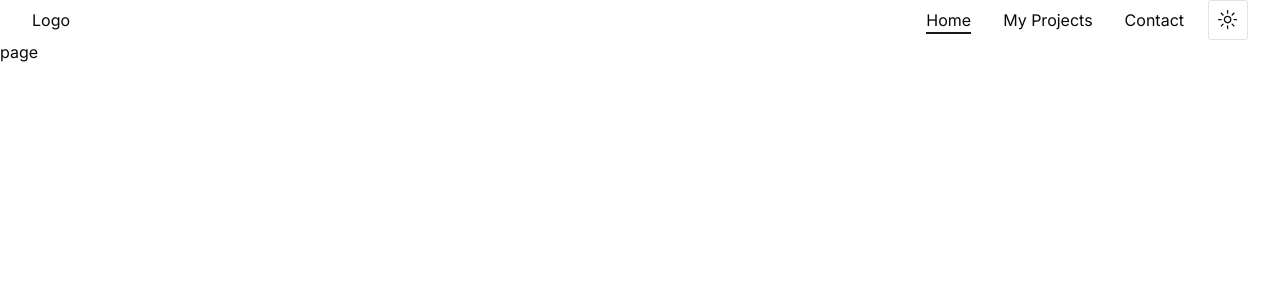
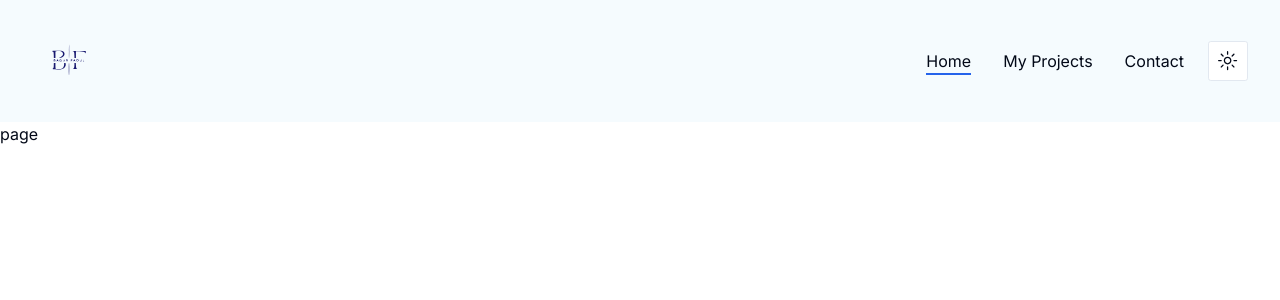
Before and after one commit to BadurFadul/personal-portfolio, a Next.js app: page / in a window 1280 px wide. Shown: the top 300 px of the page. Built offline with nearby package versions, Linux system fonts and the light colour scheme.

Commit message:
bug fix in header

```diff
--- a/app/globals.css
+++ b/app/globals.css
@@ -7,47 +7,47 @@
   @layer base {
     :root {
       --background: 0 0% 100%;
-      --foreground: 240 10% 3.9%;
+      --foreground: 222.2 84% 4.9%;
       --card: 0 0% 100%;
-      --card-foreground: 240 10% 3.9%;
+      --card-foreground: 222.2 84% 4.9%;
       --popover: 0 0% 100%;
-      --popover-foreground: 240 10% 3.9%;
-      --primary: 240 5.9% 10%;
-      --primary-foreground: 0 0% 98%;
-      --secondary: 240 4.8% 95.9%;
-      --secondary-foreground: 240 5.9% 10%;
-      --muted: 240 4.8% 95.9%;
-      --muted-foreground: 240 3.8% 46.1%;
-      --accent: 240 4.8% 95.9%;
-      --accent-foreground: 240 5.9% 10%;
+      --popover-foreground: 222.2 84% 4.9%;
+      --primary: 221.2 83.2% 53.3%;
+      --primary-foreground: 210 40% 98%;
+      --secondary: 210 40% 96.1%;
+      --secondary-foreground: 222.2 47.4% 11.2%;
+      --muted: 210 40% 96.1%;
+      --muted-foreground: 215.4 16.3% 46.9%;
+      --accent: 210 40% 96.1%;
+      --accent-foreground: 222.2 47.4% 11.2%;
       --destructive: 0 84.2% 60.2%;
-      --destructive-foreground: 0 0% 98%;
-      --border: 240 5.9% 90%;
-      --input: 240 5.9% 90%;
-      --ring: 240 5.9% 10%;
+      --destructive-foreground: 210 40% 98%;
+      --border: 214.3 31.8% 91.4%;
+      --input: 214.3 31.8% 91.4%;
+      --ring: 221.2 83.2% 53.3%;
       --radius: 0.3rem;
     }
 
     .dark {
-      --background: 240 10% 3.9%;
-      --foreground: 0 0% 98%;
-      --card: 240 10% 3.9%;
-      --card-foreground: 0 0% 98%;
-      --popover: 240 10% 3.9%;
-      --popover-foreground: 0 0% 98%;
-      --primary: 0 0% 98%;
-      --primary-foreground: 240 5.9% 10%;
-      --secondary: 240 3.7% 15.9%;
-      --secondary-foreground: 0 0% 98%;
-      --muted: 240 3.7% 15.9%;
-      --muted-foreground: 240 5% 64.9%;
-      --accent: 240 3.7% 15.9%;
-      --accent-foreground: 0 0% 98%;
+      --background: 222.2 84% 4.9%;
+      --foreground: 210 40% 98%;
+      --card: 222.2 84% 4.9%;
+      --card-foreground: 210 40% 98%;
+      --popover: 222.2 84% 4.9%;
+      --popover-foreground: 210 40% 98%;
+      --primary: 217.2 91.2% 59.8%;
+      --primary-foreground: 222.2 47.4% 11.2%;
+      --secondary: 217.2 32.6% 17.5%;
+      --secondary-foreground: 210 40% 98%;
+      --muted: 217.2 32.6% 17.5%;
+      --muted-foreground: 215 20.2% 65.1%;
+      --accent: 217.2 32.6% 17.5%;
+      --accent-foreground: 210 40% 98%;
       --destructive: 0 62.8% 30.6%;
-      --destructive-foreground: 0 0% 98%;
-      --border: 240 3.7% 15.9%;
-      --input: 240 3.7% 15.9%;
-      --ring: 240 4.9% 83.9%;
+      --destructive-foreground: 210 40% 98%;
+      --border: 217.2 32.6% 17.5%;
+      --input: 217.2 32.6% 17.5%;
+      --ring: 224.3 76.3% 48%;
     }
   }
 
--- a/components/Header.jsx
+++ b/components/Header.jsx
@@ -1,5 +1,6 @@
 "use client"
-import React from 'react'
+import React, { useState, useEffect } from 'react';
+import { usePathname } from 'next/navigation';
 
 import ThemeToggler from './ThemeToggler'
 import Logo from './Logo'
@@ -7,8 +8,26 @@ import Nav from './Nav'
 import MobileNav from './MobileNav'
 
 const Header = () => {
+    const [header, setHeader] = useState(false);
+    const pathname = usePathname();
+
+    useEffect(() => {
+        const scrollYPos = window.addEventListener('scroll', () => {
+          window.scrollY > 50 ? setHeader(true) : setHeader(false);
+        });
+
+        // remove event
+        return () => window.removeEventListener('scroll', scrollYPos);
+      });
+
   return (
-    <header>
+    <header
+    className={`${
+        header
+          ? 'py-4 bg-white shadow-lg dark:bg-accent'
+          : 'py-6 dark:bg-transparent'
+      } sticky top-0 z-30 transition-all ${pathname === '/' && 'bg-[#f5fbfe]'}`}
+    >
        <div className='container mx-auto'>
         <div className='flex justify-between items-center'>
           <Logo />
--- a/components/Logo.jsx
+++ b/components/Logo.jsx
@@ -1,9 +1,12 @@
-import React from 'react'
+import Link from 'next/link';
+import Image from 'next/image';
 
 const Logo = () => {
   return (
-    <div>Logo</div>
-  )
-}
+    <Link href='/'>
+      <Image src='/logo.svg' width={74} height={64} priority alt='' />
+    </Link>
+  );
+};
 
-export default Logo
+export default Logo;
```
Also changed, not shown: public/logo.svg.
